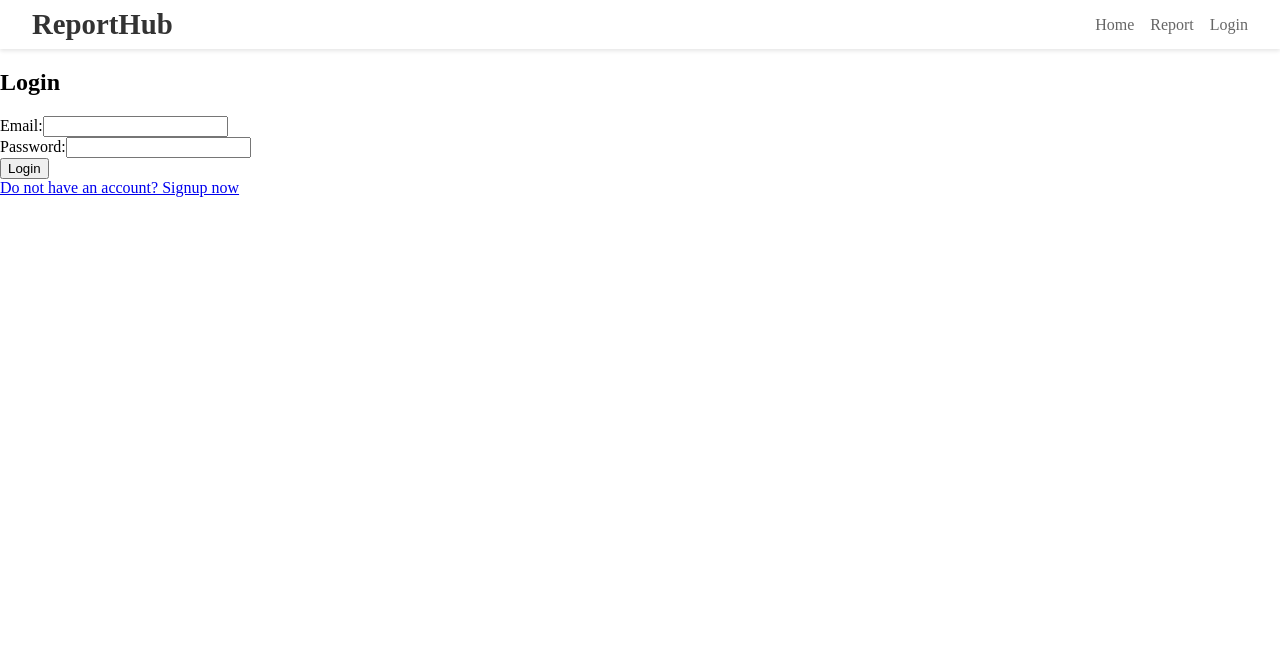
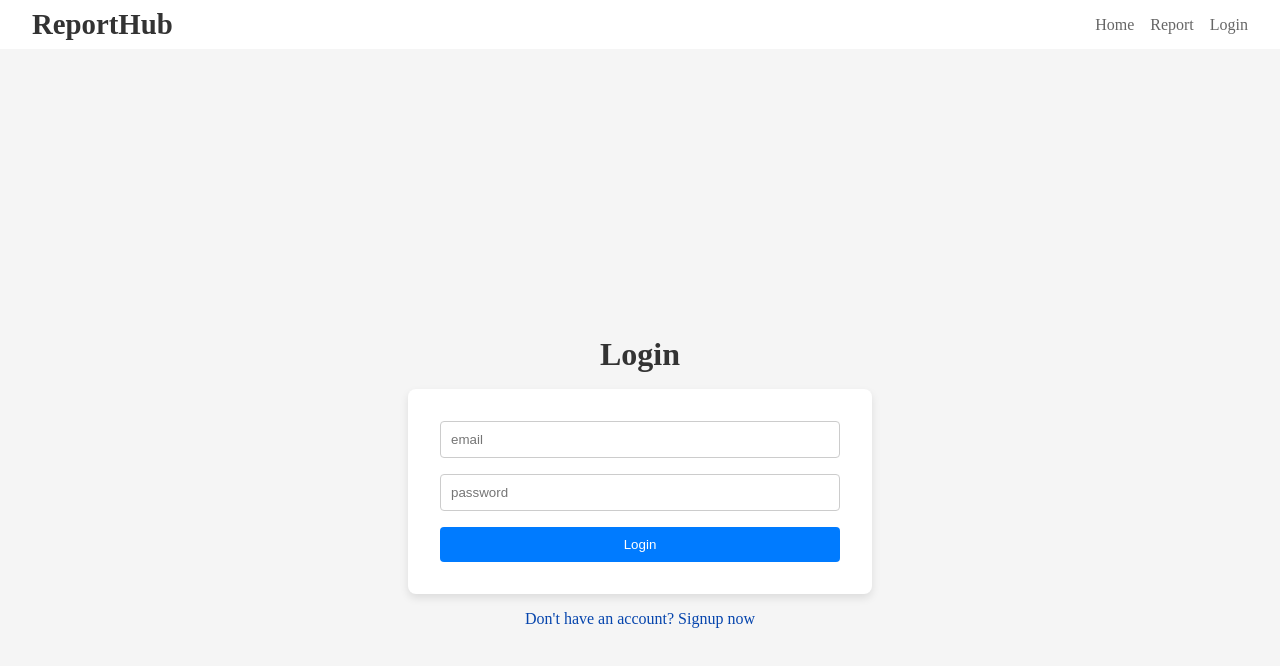
Before and after one commit to YonatanBenezra/abuse-account-db, a React (Vite) app in the folder client/: page /login in a window 1280 px wide. Shown: the top 666 px of the page. Built offline with nearby package versions, Linux system fonts and the light colour scheme.

Commit message:
login and sign up css

```diff
--- a/client/src/components/Auth/Login.jsx
+++ b/client/src/components/Auth/Login.jsx
@@ -1,6 +1,7 @@
 import React, { useState } from "react";
 import axios from "axios";
 import { NavLink, useNavigate } from "react-router-dom";
+import "./auth-forms.scss";
 
 const Login = () => {
   const navigate = useNavigate();
@@ -31,34 +32,33 @@ const Login = () => {
       }
     }
   };
+
   return (
-    <div>
+    <div className="auth-form">
       <h2>Login</h2>
-      {errorMessage && <p style={{ color: "red" }}>{errorMessage}</p>}
+      {errorMessage && <p className="error-message">{errorMessage}</p>}
       <form onSubmit={handleLogin}>
-        <div>
-          <label htmlFor="email">Email:</label>
         <input
           type="email"
-            id="email"
+          name="email"
           value={email}
           onChange={(e) => setEmail(e.target.value)}
+          placeholder="email"
           required
         />
-        </div>
-        <div>
-          <label htmlFor="password">Password:</label>
         <input
           type="password"
-            id="password"
+          name="password"
           value={password}
           onChange={(e) => setPassword(e.target.value)}
+          placeholder="password"
           required
         />
-        </div>
         <button type="submit">Login</button>
       </form>
-      <NavLink to="/signup">Do not have an account? Signup now</NavLink>
+      <NavLink to="/signup" className="nav-link">
+        Don't have an account? Signup now
+      </NavLink>
     </div>
   );
 };
--- a/client/src/components/Auth/SignUp.jsx
+++ b/client/src/components/Auth/SignUp.jsx
@@ -36,7 +36,8 @@ const Signup = () => {
   };
 
   return (
-    <div>
+    <div className="auth-form">
+      <h2>Signup</h2>
       <form onSubmit={(e) => onSubmit(e)}>
         <input
           type="text"
--- /dev/null
+++ b/client/src/components/Auth/auth-forms.scss
@@ -0,0 +1,76 @@
+.auth-form {
+    display: flex;
+    flex-direction: column;
+    align-items: center;
+    justify-content: center;
+    min-height: 100vh;
+    padding: 20px;
+    background-color: #f5f5f5;
+
+    h2 {
+      margin-bottom: 1rem;
+      color: #333;
+      font-size: 2rem;
+    }
+
+    form {
+      display: flex;
+      flex-direction: column;
+      width: 100%;
+      max-width: 400px;
+      background: #ffffff;
+      padding: 2rem;
+      border-radius: 8px;
+      box-shadow: 0 4px 8px rgba(0, 0, 0, 0.1);
+      margin-bottom: 1rem;
+
+      label {
+        font-size: 1rem;
+        margin-bottom: 0.5rem;
+      }
+
+      input {
+        padding: 10px;
+        margin-bottom: 1rem;
+        border: 1px solid #ccc;
+        border-radius: 4px;
+      }
+
+      button {
+        padding: 10px;
+        background-color: #007bff;
+        color: white;
+        border: none;
+        border-radius: 4px;
+        cursor: pointer;
+        transition: background-color 0.3s;
+
+        &:hover {
+          background-color: #0056b3;
+        }
+      }
+    }
+
+    .error-message {
+      color: red;
+      margin-bottom: 1rem;
+    }
+
+    .nav-link {
+      color: #0645ad;
+      text-decoration: none;
+
+      &:hover {
+        text-decoration: underline;
+      }
+    }
+  }
+
+  // Responsive adjustments
+  @media (max-width: 480px) {
+    .auth-form {
+      form {
+        padding: 1rem;
+      }
+    }
+  }
--- a/client/src/components/FoundResults/FoundResults.jsx
+++ b/client/src/components/FoundResults/FoundResults.jsx
@@ -81,11 +81,10 @@ function FoundResults() {
                 }}
                 className="card-link"
               >
+                <div className="profile-details">
                 {/* <div
-                  className="profile-image"
-                  style={{ backgroundImage: `url(${defaultProfileImg})` }}
+                  className="social-image"
                 ></div> */}
-                <div className="profile-details">
                   <span className="profile-link">
                     {abuseProfile.profileLink}
                   </span>
--- a/client/src/components/FoundResults/found-results.scss
+++ b/client/src/components/FoundResults/found-results.scss
@@ -37,11 +37,12 @@
         text-decoration: none;
         color: inherit;
       }
-      .profile-image {
+      .social-image {
         width: 100%;
         height: 120px;
         background-size: cover;
         background-position: center;
+        background-image: url('../../assets/facebook.svg');
       }
       .profile-details {
         padding: 15px;
```
Also changed, not shown: client/public/Icon.svg (renamed from client/public/Icon.scg.svg), client/src/assets/facebook.svg (added). Lines whose indentation alone changed are shown as unchanged.
